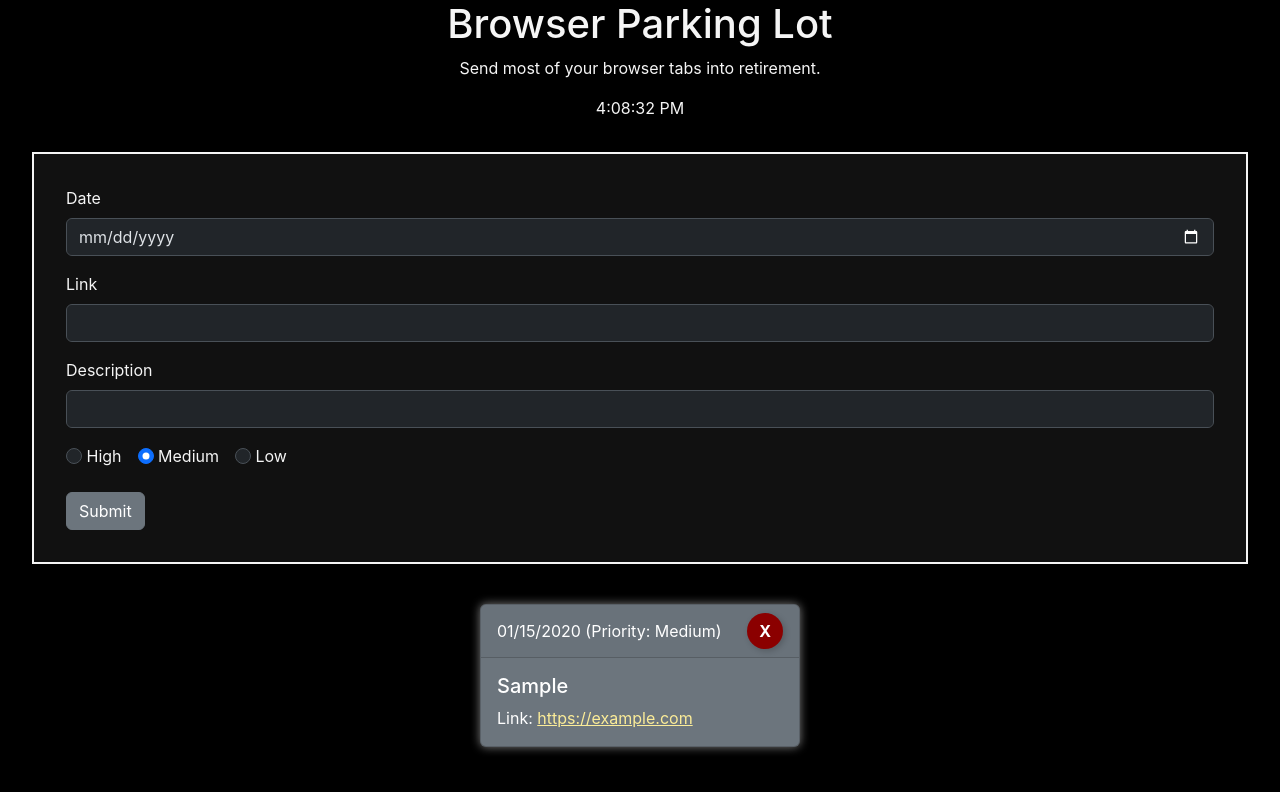
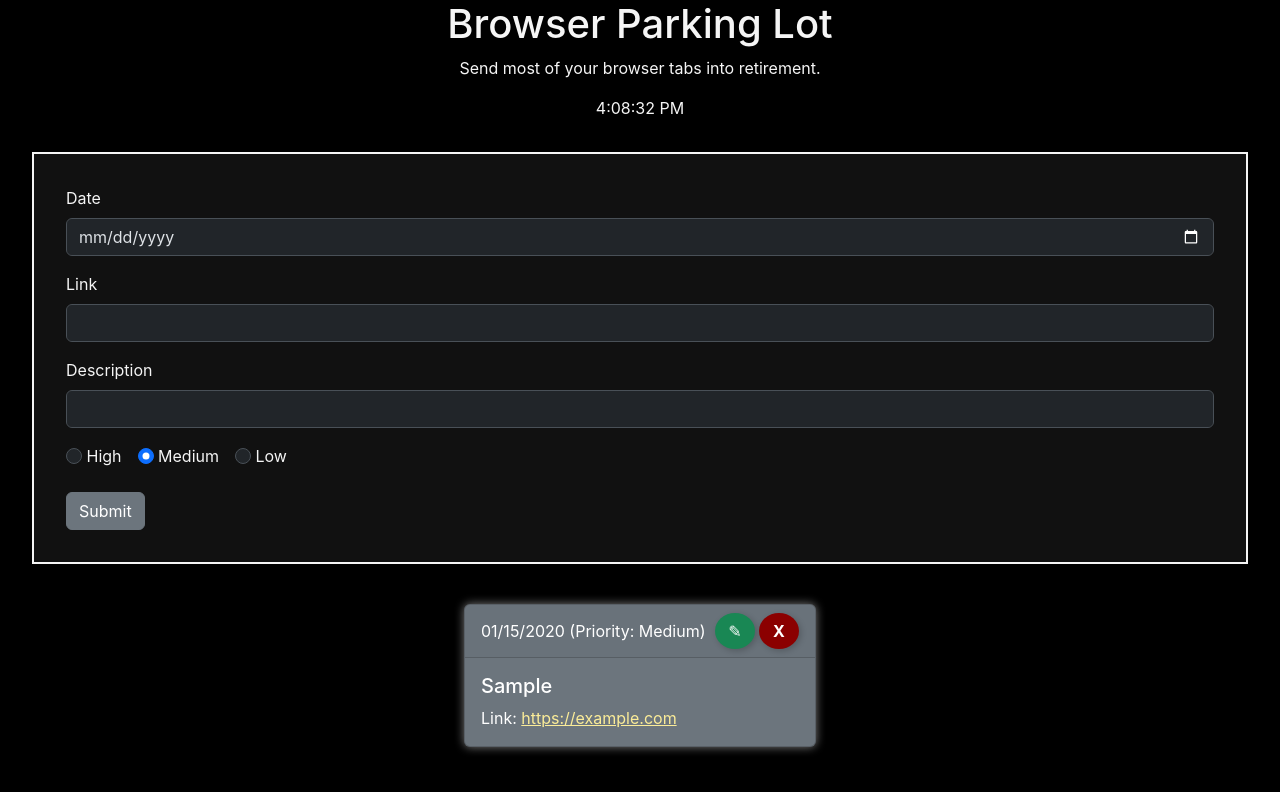
Before and after one commit to zsolt-nagy/2024-mar-react-parking-lot, a React (Create React App) app: page / in a window 1280 px wide. Both pictures are taken after typing "2020-01-15", "https://example.com", "Sample" into the empty fields and a click on the button "Submit". Shown: the top 792 px of the page. Built offline with nearby package versions, Linux system fonts and the light colour scheme.

Commit message:
edit feature with reusable form

```diff
--- a/src/App.js
+++ b/src/App.js
@@ -36,6 +36,24 @@ export default function App() {
         ]);
     }
 
+    function editItem(id, newDate, newLink, newDescription, newPriority) {
+        setParkingLotItems((oldItems) =>
+            oldItems.map((item) => {
+                if (item.id === id) {
+                    return {
+                        id,
+                        date: newDate,
+                        description: newDescription,
+                        link: newLink,
+                        priority: newPriority,
+                    };
+                } else {
+                    return item;
+                }
+            })
+        );
+    }
+
     function deleteItem(id) {
         setParkingLotItems((oldItems) =>
             oldItems.filter((item) => item.id !== id)
@@ -50,10 +68,11 @@ export default function App() {
                 <Timer />
             </header>
             <main>
-                <ParkingLotForm addItem={addItem} />
+                <ParkingLotForm submitData={addItem} />
                 <ParkingLotList
                     parkingLotItems={parkingLotItems}
                     deleteItem={deleteItem}
+                    editItem={editItem}
                 />
             </main>
         </div>
--- a/src/Components/ParkingLotForm/ParkingLotForm.jsx
+++ b/src/Components/ParkingLotForm/ParkingLotForm.jsx
@@ -10,12 +10,25 @@ const PRIORITIES = {
 
 
 
-export default function ParkingLotForm({ addItem }) {
+export default function ParkingLotForm({
+    submitData,
+    id,
+    defaultDate,
+    defaultPriority,
+    defaultLink,
+    defaultDescription,
+    cancelClicked,
+}) {
 
-    const [date, setDate] = useState('');
-    const [link, setLink] = useState('');
-    const [description, setDescription] = useState('');
-    const [priority, setPriority] = useState(PRIORITIES.Medium);
+    let idPrefix = '';
+    if (typeof id === 'string' && id.length > 0) {
+        idPrefix = id + '-';
+    }
+
+    const [date, setDate] = useState(defaultDate ?? '');
+    const [link, setLink] = useState(defaultLink ?? '');
+    const [description, setDescription] = useState(defaultDescription ?? '');
+    const [priority, setPriority] = useState(defaultPriority ?? PRIORITIES.Medium);
 
     function handleDateChange(e) {
         setDate(e.target.value);
@@ -38,7 +51,7 @@ export default function ParkingLotForm({ addItem }) {
 
         const [y, M, d] = date.split('-');
         const formattedDate = `${M}/${d}/${y}`;
-        addItem(formattedDate, link, description, priority);
+        submitData(formattedDate, link, description, priority);
 
         setDate('');
         setLink('');
@@ -52,39 +65,39 @@ export default function ParkingLotForm({ addItem }) {
             className="parking-lot-form"
             onSubmit={handleSubmit}>
             <FormGroup className="parking-lot-row">
-                <Label htmlFor="link-date">
+                <Label htmlFor={`${idPrefix}link-date`}>
                     Date
                 </Label>
                 <Input
                     type="date"
                     name="date"
-                    id="link-date"
+                    id={`${idPrefix}link-date`}
                     value={date}
                     onChange={handleDateChange}
                     required
                 />
             </FormGroup>
             <FormGroup className="parking-lot-row">
-                <Label htmlFor="link-url">
+                <Label htmlFor={`${idPrefix}link-url`}>
                     Link
                 </Label>
                 <Input
                     type="url"
                     name="url"
-                    id="link-url"
+                    id={`${idPrefix}link-url`}
                     value={link}
                     onChange={handleLinkChange}
                     required
                 />
             </FormGroup>
             <FormGroup className="parking-lot-row">
-                <Label htmlFor="link-description">
+                <Label htmlFor={`${idPrefix}link-description`}>
                     Description
                 </Label>
                 <Input
                     type="text"
                     name="description"
-                    id="link-description"
+                    id={`${idPrefix}link-description`}
                     value={description}
                     onChange={handleDescriptionChange}
                     required
@@ -98,10 +111,10 @@ export default function ParkingLotForm({ addItem }) {
                         value={PRIORITIES.High}
                         checked={priority === PRIORITIES.High}
                         onChange={handlePriorityChange}
-                        id="prio-high"
+                        id={`${idPrefix}prio-high`}
                     />
                     {' '}
-                    <Label htmlFor="prio-high" className="me-3">
+                    <Label htmlFor={`${idPrefix}prio-high`} className="me-3">
                         High
                     </Label>
                 </div>
@@ -112,10 +125,10 @@ export default function ParkingLotForm({ addItem }) {
                         value={PRIORITIES.Medium}
                         checked={priority === PRIORITIES.Medium}
                         onChange={handlePriorityChange}
-                        id="prio-medium"
+                        id={`${idPrefix}prio-medium`}
                     />
                     {' '}
-                    <Label htmlFor="prio-medium" className="me-3">
+                    <Label htmlFor={`${idPrefix}prio-medium`} className="me-3">
                         Medium
                     </Label>
                 </div>
@@ -126,10 +139,10 @@ export default function ParkingLotForm({ addItem }) {
                         value={PRIORITIES.Low}
                         checked={priority === PRIORITIES.Low}
                         onChange={handlePriorityChange}
-                        id="prio-low"
+                        id={`${idPrefix}prio-low`}
                     />
                     {' '}
-                    <Label htmlFor="prio-low" className="me-3">
+                    <Label htmlFor={`${idPrefix}prio-low`} className="me-3">
                         Low
                     </Label>
                 </div>
@@ -137,6 +150,15 @@ export default function ParkingLotForm({ addItem }) {
             <Button type="submit">
                 Submit
             </Button>
+            {
+                typeof cancelClicked === 'function' &&
+                <Button
+                    type="button"
+                    className="ms-3"
+                    onClick={cancelClicked}>
+                    Cancel
+                </Button>
+            }
         </Form>
     )
 }
--- a/src/Components/ParkingLotList/ParkingLot.css
+++ b/src/Components/ParkingLotList/ParkingLot.css
@@ -5,7 +5,7 @@
 }
 
 .parking-lot-item-container {
-    width: 20rem;
+    width: 22rem;
     box-shadow: 0px 0px 10px rgba(155, 155, 155, 0.8);
     text-align: left;
 }
@@ -26,7 +26,13 @@
 
 .delete-button {
     background-color: darkred;
+}
+
+.card-button {
     border: none;
+    box-sizing: content-box;
+    width: 1rem;
+    margin-left: 0.25rem;
     box-shadow: 2px 2px 6px rgba(0, 0, 0, 0.2);
     border-radius: 50%;
 }
--- a/src/Components/ParkingLotList/ParkingLotItem.jsx
+++ b/src/Components/ParkingLotList/ParkingLotItem.jsx
@@ -1,16 +1,42 @@
-import React from 'react';
-import { Card, CardHeader, CardBody, CardTitle, CardText, Button } from 'reactstrap';
+import React, { useState } from 'react';
+import ParkingLotForm from '../ParkingLotForm/ParkingLotForm';
+import {
+    Card,
+    CardHeader,
+    CardBody,
+    CardTitle,
+    CardText,
+    Button,
+    Modal,
+    ModalHeader,
+    ModalBody
+} from 'reactstrap';
 
 export default function ParkingLotItem({
     deleteItem,
+    editItem,
     id,
     date,
     priority,
     link,
     description
 }) {
+    const [modal, setModal] = useState(false);
+
+    const toggle = () => setModal(oldModalState => !oldModalState);
+
     function handleDelete() {
         deleteItem(id);
+    }
+
+    function usDateToYyyyMmDd(date) {
+        const [M, d, y] = date.split('/');
+        return `${y}-${M}-${d}`;
+    }
+
+    function updateItem(formattedDate, link, description, priority) {
+        editItem(id, formattedDate, link, description, priority);
+        setModal(false);
     }
 
     return (
@@ -19,13 +45,21 @@ export default function ParkingLotItem({
             color="secondary"
             inverse>
             <CardHeader className="card-header">
+                <div>
                     { date } (Priority: {priority})
+                </div>
+                <div>
+                    <Button
+                        color="success"
+                        className="card-button"
+                        onClick={toggle}>✎</Button>
                     <Button
                         color="danger"
-                    className="delete-button"
+                        className="card-button delete-button"
                         onClick={handleDelete}>
                         <strong>X</strong>
                     </Button>
+                </div>
             </CardHeader>
             <CardBody>
                 <CardTitle tag="h5">
@@ -38,6 +72,20 @@ export default function ParkingLotItem({
                     </a>
                 </CardText>
             </CardBody>
+            <Modal isOpen={modal} toggle={toggle} fade={true}>
+                <ModalHeader data-bs-theme="dark" className="bg-dark" toggle={toggle}>Modal title</ModalHeader>
+                <ModalBody data-bs-theme="dark" className="bg-dark">
+                    <ParkingLotForm
+                        id={id}
+                        defaultDate={usDateToYyyyMmDd(date)}
+                        defaultPriority={priority}
+                        defaultLink={link}
+                        defaultDescription={description}
+                        submitData={updateItem}
+                        cancelClicked={toggle}
+                    />
+                </ModalBody>
+            </Modal>
         </Card>
     )
 }
--- a/src/Components/ParkingLotList/ParkingLotList.jsx
+++ b/src/Components/ParkingLotList/ParkingLotList.jsx
@@ -2,10 +2,18 @@ import React from 'react';
 import ParkingLotItem from './ParkingLotItem';
 import './ParkingLot.css';
 
-export default function ParkingLotList({ parkingLotItems, deleteItem }) {
+export default function ParkingLotList({
+    parkingLotItems,
+    deleteItem,
+    editItem
+}) {
 
     let ParkingLotItemsJsxList = parkingLotItems.map(item =>
-        <ParkingLotItem key={item.id} deleteItem={deleteItem} {...item} />
+        <ParkingLotItem
+            key={item.id}
+            deleteItem={deleteItem}
+            editItem={editItem}
+            {...item} />
     );
 
     return (
--- a/src/index.js
+++ b/src/index.js
@@ -1,6 +1,7 @@
 import React from "react";
 import ReactDOM from "react-dom/client";
 import "bootstrap/dist/css/bootstrap.min.css";
+
 import "./index.css";
 import App from "./App";
 
```
Lines whose indentation alone changed are shown as unchanged.
